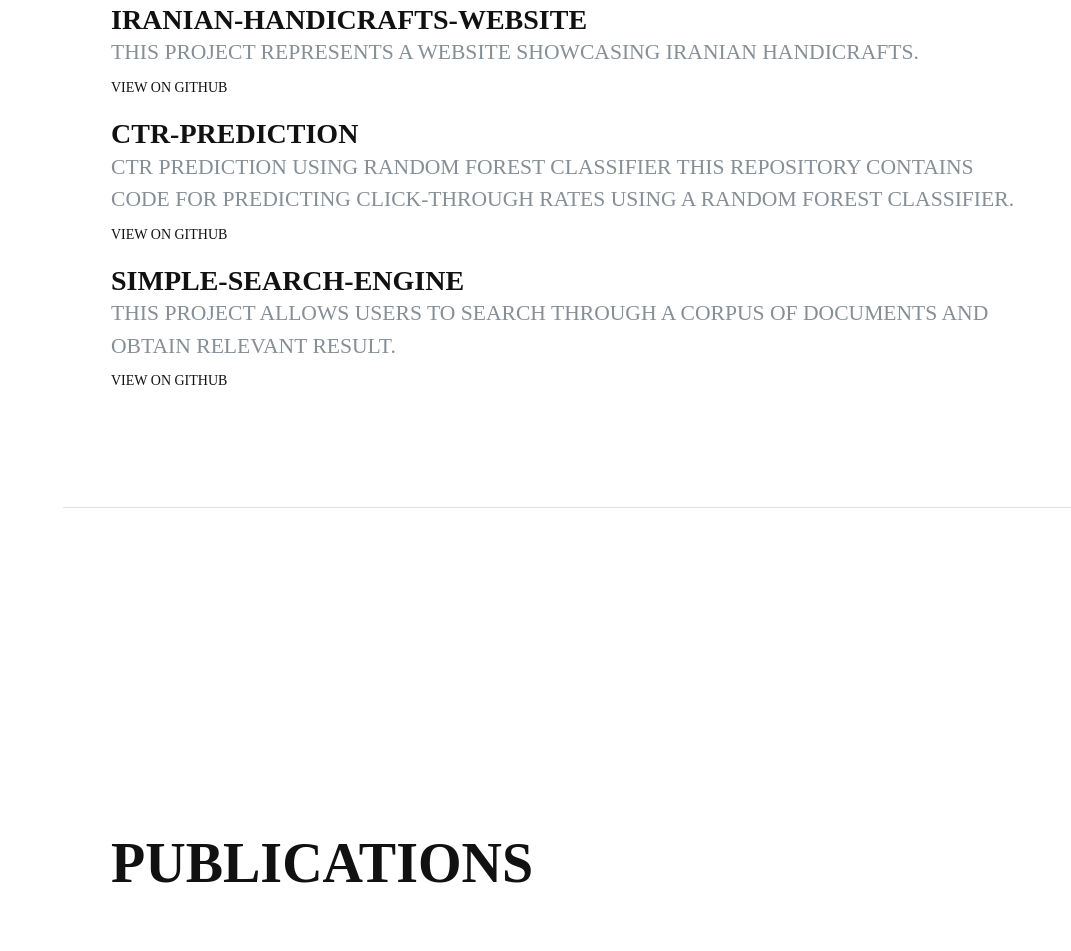
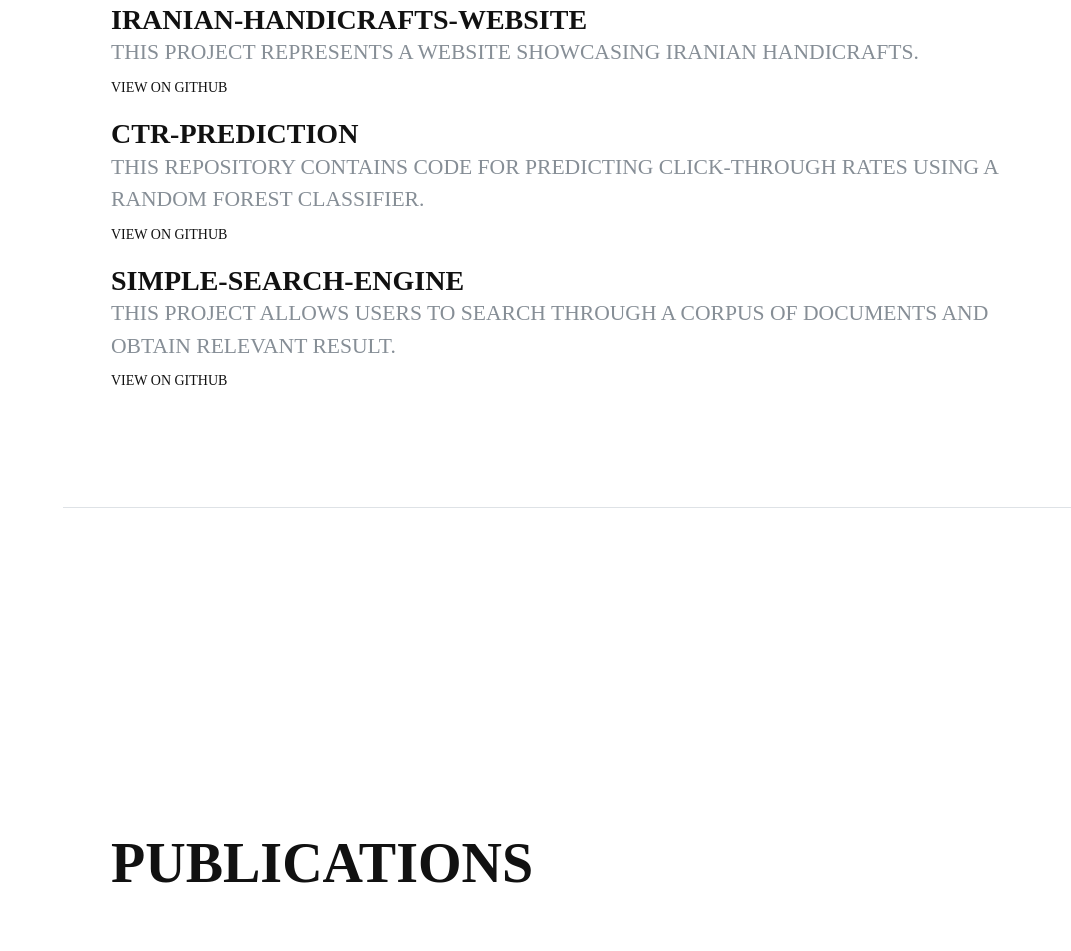
Before and after one commit to kiarashrahmani/Kiarashrahmani.ir-v2, a plain HTML site: page index.html in a window 1280 px wide. Shown: the part 3605-4556 px from the top of the page, without its empty margins (209-1280 px from the left). Drawn offline with nearby package versions, Linux system fonts and the light colour scheme; a web font is replaced by a local one.

Commit message:
Update index.html

```diff
--- a/index.html
+++ b/index.html
@@ -224,7 +224,7 @@
               <div class="subheading mb-3">This project represents a website showcasing Iranian handicrafts.<br><a href="https://github.com/kiarashrahmani/Iranian-Handicrafts-website#iranian-handicrafts-showcase-website" target="_blank" style="font-size: 14px">View on GitHub</a></div>
 
                 <h3 class="mb-0">CTR-Prediction</h3>
-              <div class="subheading mb-3">CTR prediction using Random Forest Classifier This repository contains code for predicting click-through rates using a Random Forest Classifier.<br><a href="https://github.com/kiarashrahmani/CTR-Prediction" target="_blank" style="font-size: 14px">View on GitHub</a></div>
+              <div class="subheading mb-3">This repository contains code for predicting click-through rates using a Random Forest Classifier.<br><a href="https://github.com/kiarashrahmani/CTR-Prediction" target="_blank" style="font-size: 14px">View on GitHub</a></div>
 
                 <h3 class="mb-0">Simple-Search-Engine</h3>
               <div class="subheading mb-3">This project allows users to search through a corpus of documents and obtain relevant result.<br><a href="https://github.com/kiarashrahmani/Simple-Search-Engine" target="_blank" style="font-size: 14px">View on GitHub</a></div>
```
